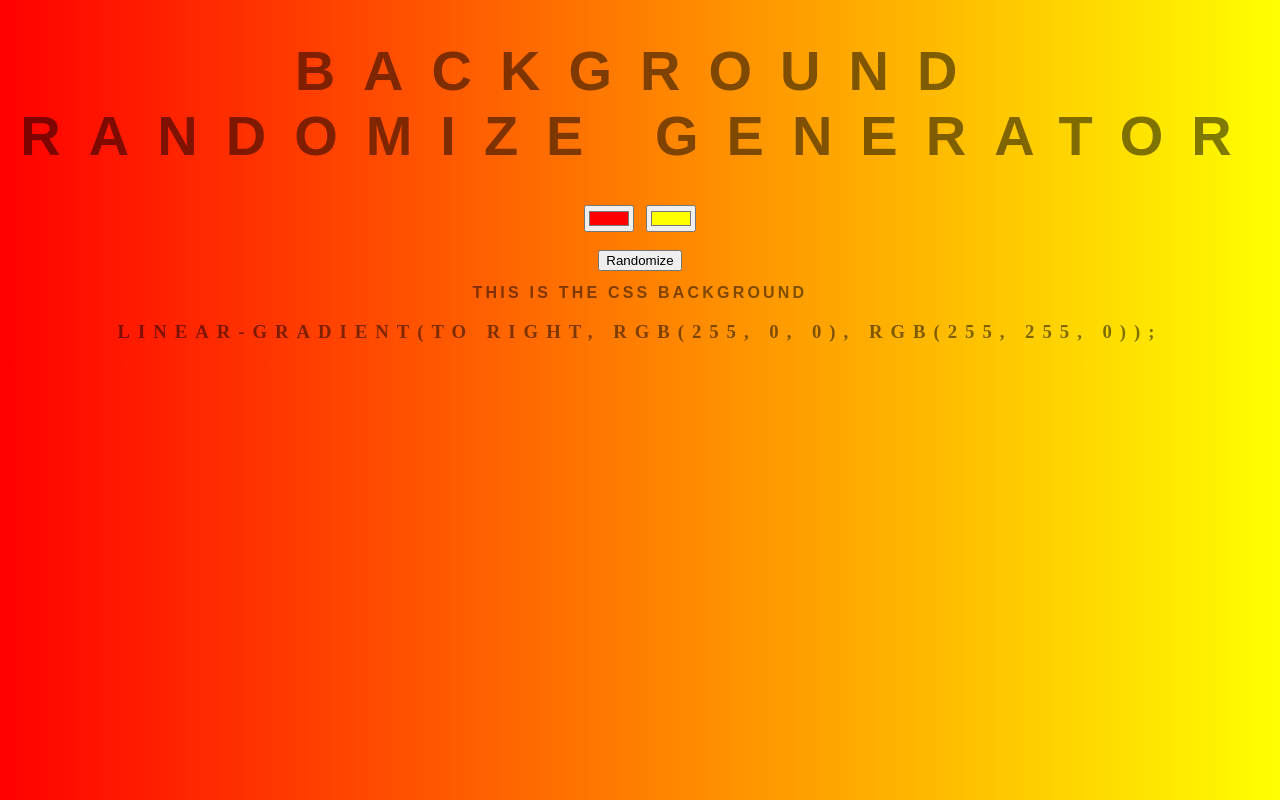
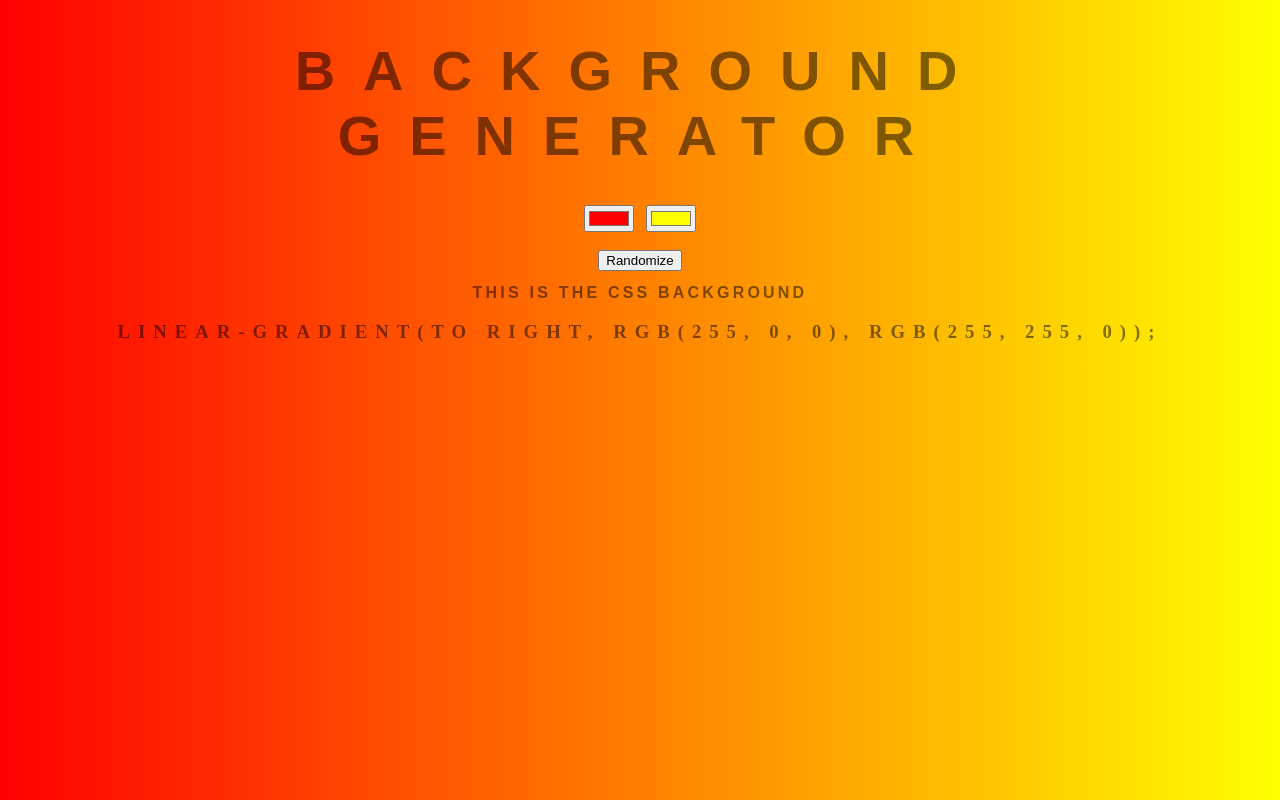
Before and after one commit to KadenHighgate/backgroundGenerator, a plain HTML site: page Index.html in a window 1280 px wide. Drawn offline with Linux system fonts and the light colour scheme.

Commit message:
Restored to normal

```diff
--- a/Index.html
+++ b/Index.html
@@ -7,7 +7,7 @@
 </head>
 
 <body id="gradient">
-    <h1>Background Randomize Generator</h1>
+    <h1>Background Generator</h1>
     <input class="color1" type="color" name="color1" value="#00ff00">
     <input class="color2" type="color" name="color2" value="#ff0000">
     <br>
```
